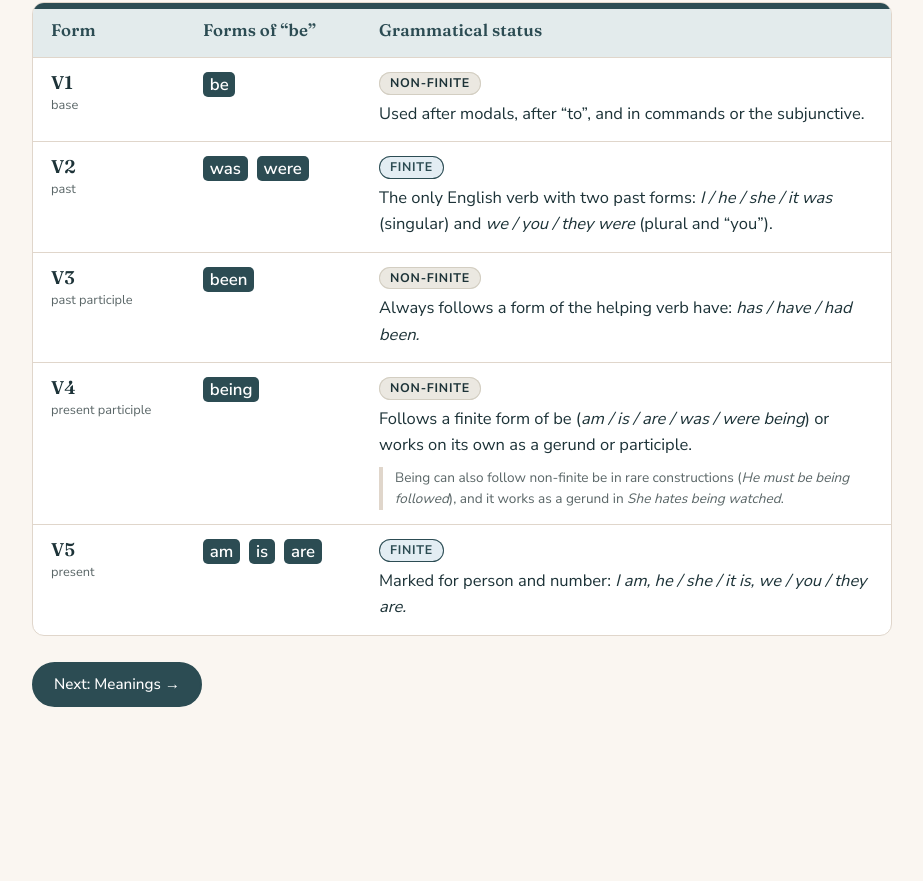
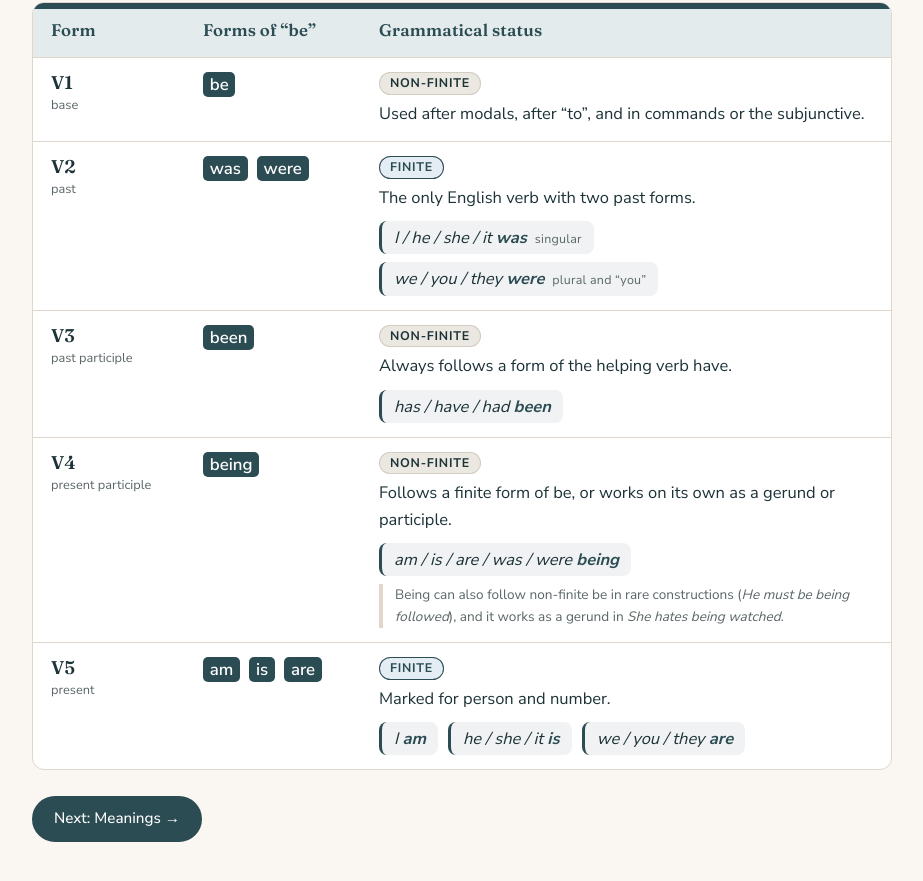
Before and after one commit to Mishty123/English_Grammar, a plain HTML site: page be_verb_study_page.html in a window 1280 px wide. Shown: the part 1074-1955 px from the top of the page, without its empty margins (178-1101 px from the left). Before the commit the page ends 1837 px from the top, so only its background shows below. Drawn offline with Linux system fonts and the light colour scheme; a web font is replaced by a local one.

Commit message:
V1-V5 table: examples on their own lines as separate chips
Co-Authored-By: Claude Sonnet 5.5 <noreply@anthropic.com>
Claude-Session: https://claude.ai/code/session_01714r3biWkh9kQXYCqBqhuA

```diff
--- a/be_verb_study_page.html
+++ b/be_verb_study_page.html
@@ -463,6 +463,10 @@ body { font-size: 16.5px; }
 .vft .vst{display:block;width:fit-content;margin-bottom:6px;padding:2px 11px;border-radius:999px;font-size:.78rem;font-weight:700;letter-spacing:.06em;text-transform:uppercase;line-height:1.5}
 .vft .vst.fin{background:var(--pres-soft);color:var(--pres);box-shadow:inset 0 0 0 1px var(--pres)}
 .vft .vst.nonfin{background:var(--rare);color:var(--fg);box-shadow:inset 0 0 0 1px var(--rare-be)}
+.vft .vf-eg{display:flex;flex-wrap:wrap;gap:8px 10px;margin-top:10px}
+.vft .vf-eg .g{display:inline-flex;align-items:baseline;gap:8px;padding:5px 12px;border-radius:8px;background:color-mix(in srgb,var(--pres) 7%,transparent);border-left:3px solid var(--pres);line-height:1.4}
+.vft .vf-eg b{font-weight:700;color:var(--pres)}
+.vft .vf-eg small{font-size:.78rem;color:var(--muted);letter-spacing:.02em}
 .vft tbody tr:last-child > *{border-bottom:0}
 #p-intro{gap:26px}
 #p-intro .label{margin:0 0 -12px;letter-spacing:.1em}
@@ -484,10 +488,10 @@ body { font-size: 16.5px; }
       <table class="vft"><thead><tr><th>Form</th><th>Forms of &ldquo;be&rdquo;</th><th>Grammatical status</th></tr></thead>
         <tbody>
           <tr><th scope="row" class="vf-h"><span class="vf-v">V1</span><small>base</small></th><td class="vf-f"><b class="be">be</b></td><td class="vf-s"><strong class="vst nonfin">Non-finite</strong>Used after modals, after &ldquo;to&rdquo;, and in commands or the subjunctive.</td></tr>
-          <tr><th scope="row" class="vf-h"><span class="vf-v">V2</span><small>past</small></th><td class="vf-f"><b class="be">was</b> <b class="be">were</b></td><td class="vf-s"><strong class="vst fin">Finite</strong>The only English verb with two past forms: <em>I / he / she / it was</em> (singular) and <em>we / you / they were</em> (plural and &ldquo;you&rdquo;).</td></tr>
-          <tr><th scope="row" class="vf-h"><span class="vf-v">V3</span><small>past participle</small></th><td class="vf-f"><b class="be">been</b></td><td class="vf-s"><strong class="vst nonfin">Non-finite</strong>Always follows a form of the helping verb have: <em>has / have / had been.</em></td></tr>
-          <tr><th scope="row" class="vf-h"><span class="vf-v">V4</span><small>present participle</small></th><td class="vf-f"><b class="be">being</b></td><td class="vf-s"><strong class="vst nonfin">Non-finite</strong>Follows a finite form of be (<em>am / is / are / was / were being</em>) or works on its own as a gerund or participle.<p class="note" style="font-size:.85rem;margin-top:8px">Being can also follow non-finite be in rare constructions (<em>He must be being followed</em>), and it works as a gerund in <em>She hates being watched</em>.</p></td></tr>
-          <tr><th scope="row" class="vf-h"><span class="vf-v">V5</span><small>present</small></th><td class="vf-f"><b class="be">am</b> <b class="be">is</b> <b class="be">are</b></td><td class="vf-s"><strong class="vst fin">Finite</strong>Marked for person and number: <em>I am, he / she / it is, we / you / they are.</em></td></tr>
+          <tr><th scope="row" class="vf-h"><span class="vf-v">V2</span><small>past</small></th><td class="vf-f"><b class="be">was</b> <b class="be">were</b></td><td class="vf-s"><strong class="vst fin">Finite</strong>The only English verb with two past forms.<span class="vf-eg"><span class="g"><em>I / he / she / it <b>was</b></em><small>singular</small></span><span class="g"><em>we / you / they <b>were</b></em><small>plural and &ldquo;you&rdquo;</small></span></span></td></tr>
+          <tr><th scope="row" class="vf-h"><span class="vf-v">V3</span><small>past participle</small></th><td class="vf-f"><b class="be">been</b></td><td class="vf-s"><strong class="vst nonfin">Non-finite</strong>Always follows a form of the helping verb have.<span class="vf-eg"><span class="g"><em>has / have / had <b>been</b></em></span></span></td></tr>
+          <tr><th scope="row" class="vf-h"><span class="vf-v">V4</span><small>present participle</small></th><td class="vf-f"><b class="be">being</b></td><td class="vf-s"><strong class="vst nonfin">Non-finite</strong>Follows a finite form of be, or works on its own as a gerund or participle.<span class="vf-eg"><span class="g"><em>am / is / are / was / were <b>being</b></em></span></span><p class="note" style="font-size:.85rem;margin-top:8px">Being can also follow non-finite be in rare constructions (<em>He must be being followed</em>), and it works as a gerund in <em>She hates being watched</em>.</p></td></tr>
+          <tr><th scope="row" class="vf-h"><span class="vf-v">V5</span><small>present</small></th><td class="vf-f"><b class="be">am</b> <b class="be">is</b> <b class="be">are</b></td><td class="vf-s"><strong class="vst fin">Finite</strong>Marked for person and number.<span class="vf-eg"><span class="g"><em>I <b>am</b></em></span><span class="g"><em>he / she / it <b>is</b></em></span><span class="g"><em>we / you / they <b>are</b></em></span></span></td></tr>
         </tbody></table>
     </div>
     <div class="btns"><button class="btn" type="button" data-go="forms">Next: Meanings &rarr;</button></div>
```
